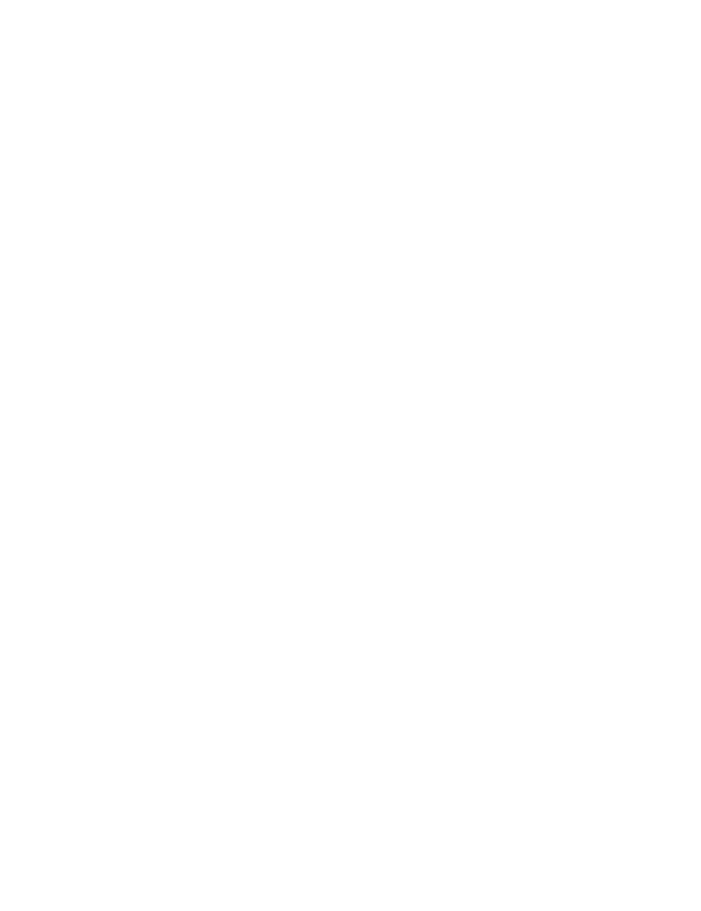
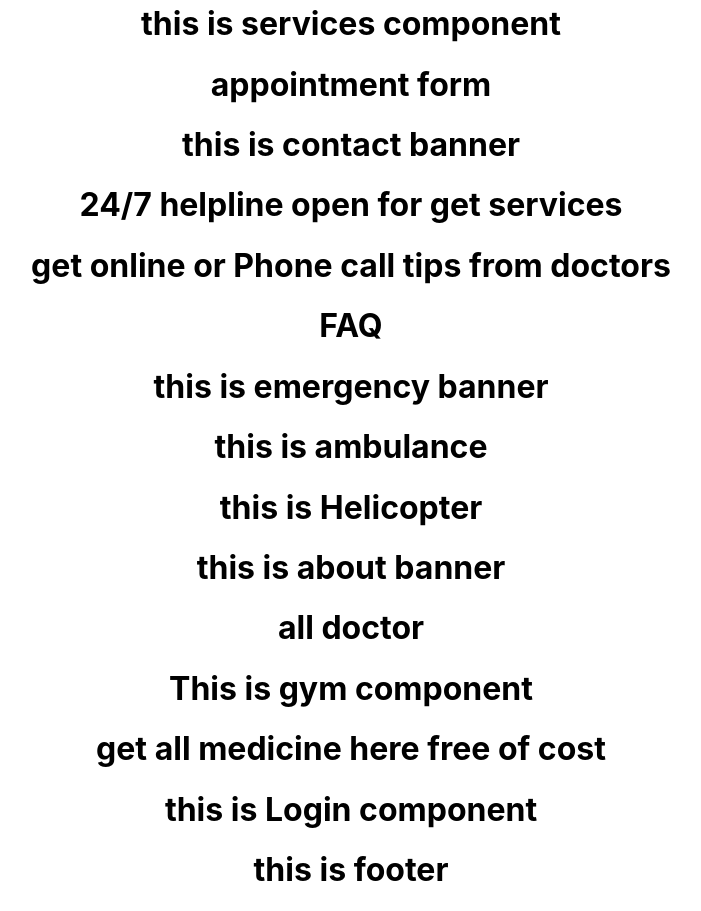
Before and after one commit to Jaber4770/Medik-Plus-wrong-, a React (Create React App) app: page / in a window 1280 px wide. Shown: the part 380-1291 px from the top of the page, without its empty margins (289-990 px from the left). Before the commit the page ends 800 px from the top, so only its background shows below. Built offline with nearby package versions, Linux system fonts and the light colour scheme.

Commit message:
all preflight disabled by tailwindcss

```diff
--- a/src/App.js
+++ b/src/App.js
@@ -1,5 +1,11 @@
 import './App.css';
+import AboutUs from './Components/AboutUs/AboutUs/AboutUs';
+import AppointmentForm from './Components/Appointment/AppointmentForm';
+import ContactUs from './Components/ContactUs/ContactUs/ContactUs';
+import EmergencyServices from './Components/EmergencyServices/EmergencyServices/EmergencyServices';
 import Home from './Components/Home/Home/Home';
+import Services from './Components/Home/Services/Services';
+import Login from './Components/Login/Login/Login';
 import Footer from './Components/Shared/Footer/Footer';
 import Header from './Components/Shared/Header/Header';
 
@@ -8,6 +14,12 @@ function App() {
     <div className="App">
       <Header></Header>
       <Home></Home>
+      <Services></Services>
+      <AppointmentForm></AppointmentForm>
+      <ContactUs></ContactUs>
+      <EmergencyServices></EmergencyServices>
+      <AboutUs></AboutUs>
+      <Login></Login>
       <Footer></Footer>
     </div>
   );
--- a/src/Components/Shared/Header/Header.js
+++ b/src/Components/Shared/Header/Header.js
@@ -3,7 +3,7 @@ import React from 'react';
 const Header = () => {
     return (
         <div>
-
+            <h1>now i used react tailwind css</h1>
         </div>
     );
 };
--- a/tailwind.config.js
+++ b/tailwind.config.js
@@ -1,4 +1,7 @@
 module.exports = {
+  corePlugins: {
+    preflight: false,
+  },
   content: [
     "./src/**/*.{js,jsx,ts,tsx}",
   ],
```
